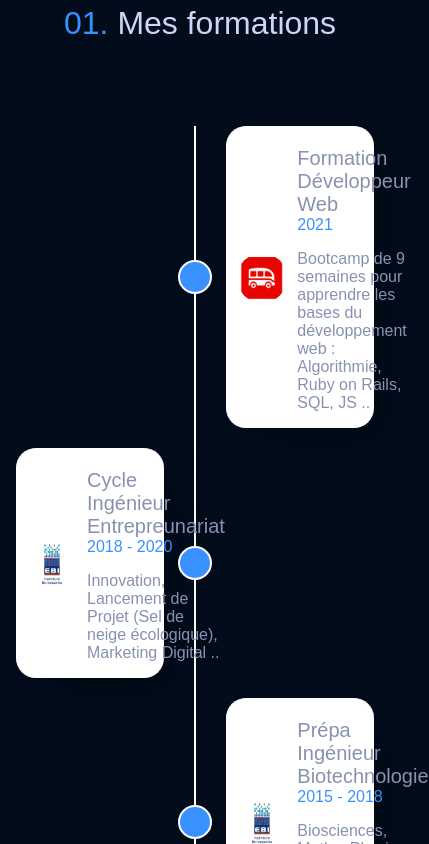
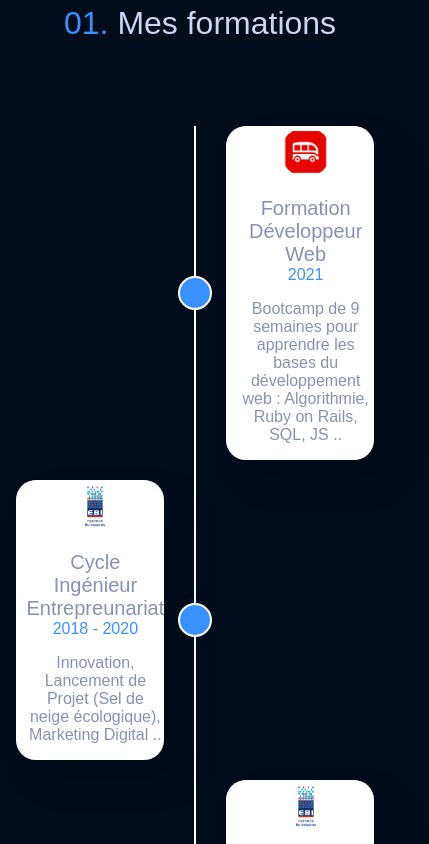
Before and after one commit to Git-TM/portfolio-freelance, a Vue app: page / in a window 390 px wide. Shown: the part 860-1704 px from the top of the page, 429 px wide, since content can reach past the window. Built offline with nearby package versions, Linux system fonts and the light colour scheme; some icons are missing; a web font is replaced by a local one.

Commit message:
Responsive de la partie formation

```diff
--- a/src/components/timeline-formation/TimelineFormation.scss
+++ b/src/components/timeline-formation/TimelineFormation.scss
@@ -82,3 +82,13 @@
     }
   }
 }
+
+@media (max-width: 768px) {
+  .timeline-detail {
+    flex-direction: column;
+  }
+
+  .timeline-description {
+    text-align: center;
+  }
+}
```
